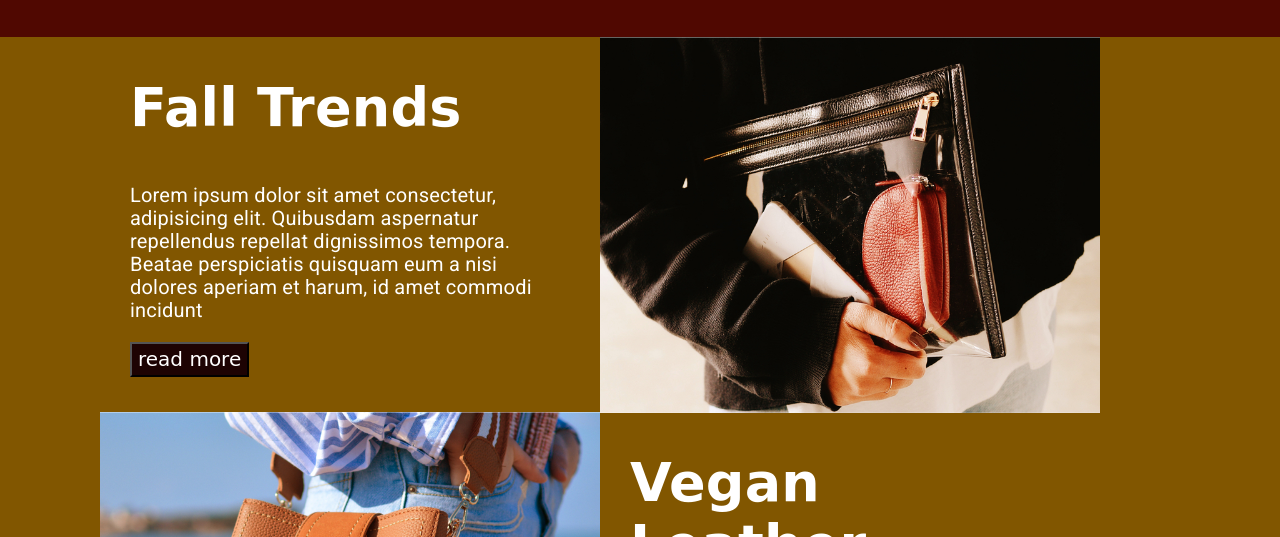
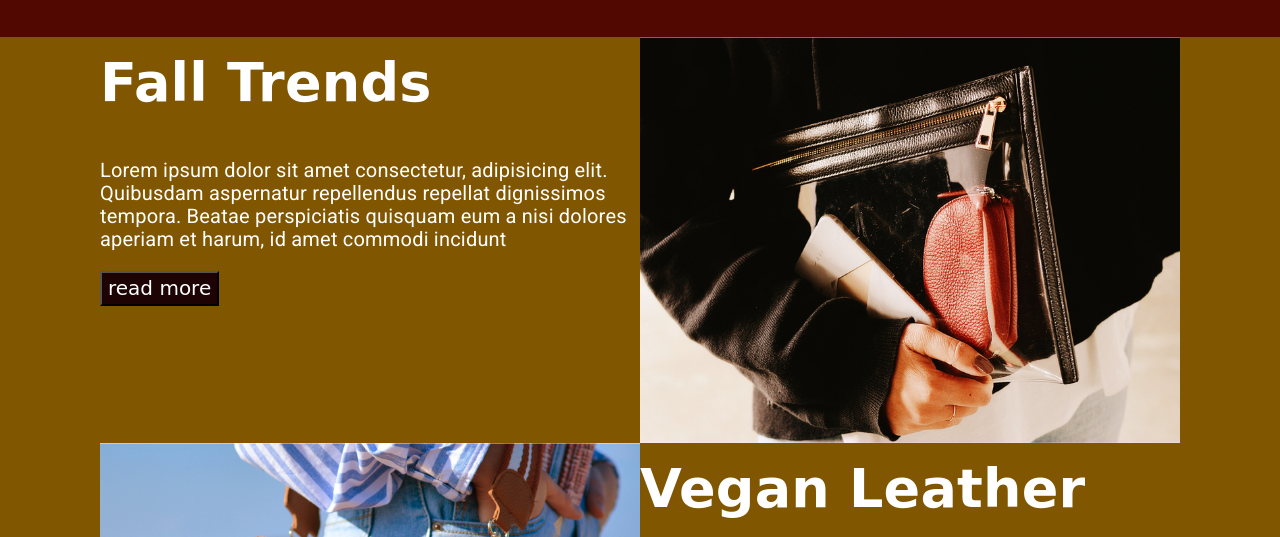
Before and after one commit to luckyNoodles/assignment-one-scott-cheung, a plain HTML site: page index.html in a window 1280 px wide. Shown: the part 1895-2432 px from the top of the page. Drawn offline with Linux system fonts and the light colour scheme; a web font is replaced by a local one.

Commit message:
used display:block on images to remove 3px on the bottom

```diff
--- a/Stylesheets/styles.css
+++ b/Stylesheets/styles.css
@@ -57,7 +57,7 @@ footer {
         padding: 0px 0px;
 }
 main {
-    background-color: #815600;
+    /* background-color: #815600; */
 }
 .footerNav {
     font-family: 'Roboto', sans-serif;
@@ -194,6 +194,7 @@ header {
 .squareGallery {
     background-color: #815600;
     padding: 0px;
+    margin: 0px;
 }
 .squareGallery h2 {
     margin-top: 15px;
@@ -201,22 +202,26 @@ header {
 .squares {
     display: flex;
     flex-wrap: wrap;
+    /* margin: 0px; */
 }
 .portfolio img,
 .leatherSidebag img {
-    width: 100%;
-    object-fit: cover;
+    display: block;
+    max-width: 100%;
+    padding: 0px;
+    margin: 0px;
 }
 .portfolio,
 .leatherSidebag {
-    width: 500px;
-    height: 375px;
+    width: 50%;
+    /* background-size: cover; */
+    background-position: center;
 }
 .fallTrends,
 .veganLeather {
-    width: 500px;
-    height: 375px;
-    padding: 25px 30px;
+    width: 50%;
+    /* height: 50%; */
+    /* padding: 25px 0px; */
 }
 /* section footerNav */
 footer {
```
